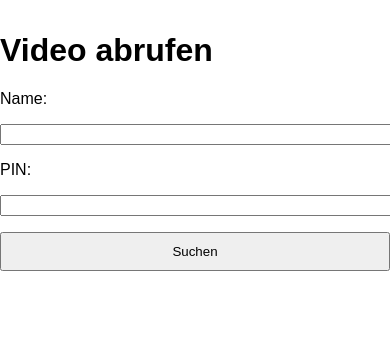
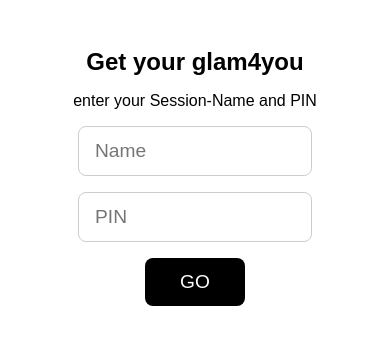
Before and after one commit to glam-4-you/video-delivery, a Flask app: page / in a window 390 px wide. Shown: the top 345 px of the page. Run offline with Flask 3, Linux system fonts and the light colour scheme.

Commit message:
UI Update: Responsive Design, klare Labels, mobile Optimierung

```diff
--- a/templates/form.html
+++ b/templates/form.html
@@ -2,29 +2,65 @@
 <html lang="de">
 <head>
   <meta charset="utf-8">
-  <title>Video-Zugang</title>
+  <meta name="viewport" content="width=device-width, initial-scale=1">
+  <title>glam4you</title>
   <style>
-    body { font-family: sans-serif; max-width: 500px; margin: 2rem auto; }
-    label, input, button { display: block; width: 100%; margin-top: 1rem; }
-    button { padding: 0.6rem; }
-    .error { color: red; }
+    body {
+      font-family: sans-serif;
+      background-color: #fff;
+      color: #000;
+      margin: 0;
+      padding: 2rem;
+      text-align: center;
+    }
+    h1 {
+      font-size: 1.5rem;
+      margin-bottom: 0.5rem;
+    }
+    form {
+      display: flex;
+      flex-direction: column;
+      align-items: center;
+      gap: 1rem;
+      max-width: 300px;
+      margin: 0 auto;
+    }
+    input {
+      height: 3rem;
+      font-size: 1.2rem;
+      padding: 0 1rem;
+      border: 1px solid #ccc;
+      border-radius: 8px;
+      width: 100%;
+      max-width: 200px;
+    }
+    button {
+      height: 3rem;
+      font-size: 1.2rem;
+      width: 100px;
+      background-color: #000;
+      color: #fff;
+      border: none;
+      border-radius: 8px;
+      cursor: pointer;
+    }
+    .error {
+      color: red;
+    }
   </style>
 </head>
 <body>
-  <h1>Video abrufen</h1>
+  <h1>Get your glam4you</h1>
+  <p>enter your Session-Name and PIN</p>
   {% with messages = get_flashed_messages(with_categories=true) %}
     {% if messages %}
       <p class="error">{{ messages[0][1] }}</p>
     {% endif %}
   {% endwith %}
   <form method="post">
-    <label>Name:
-      <input type="text" name="name" required>
-    </label>
-    <label>PIN:
-      <input type="text" name="pin" required>
-    </label>
-    <button type="submit">Suchen</button>
+    <input type="text" name="name" placeholder="Name" required>
+    <input type="text" name="pin" placeholder="PIN" required maxlength="3">
+    <button type="submit">GO</button>
   </form>
 </body>
 </html>
```
Also changed, not shown: templates/results.html (+23 -11 lines).
